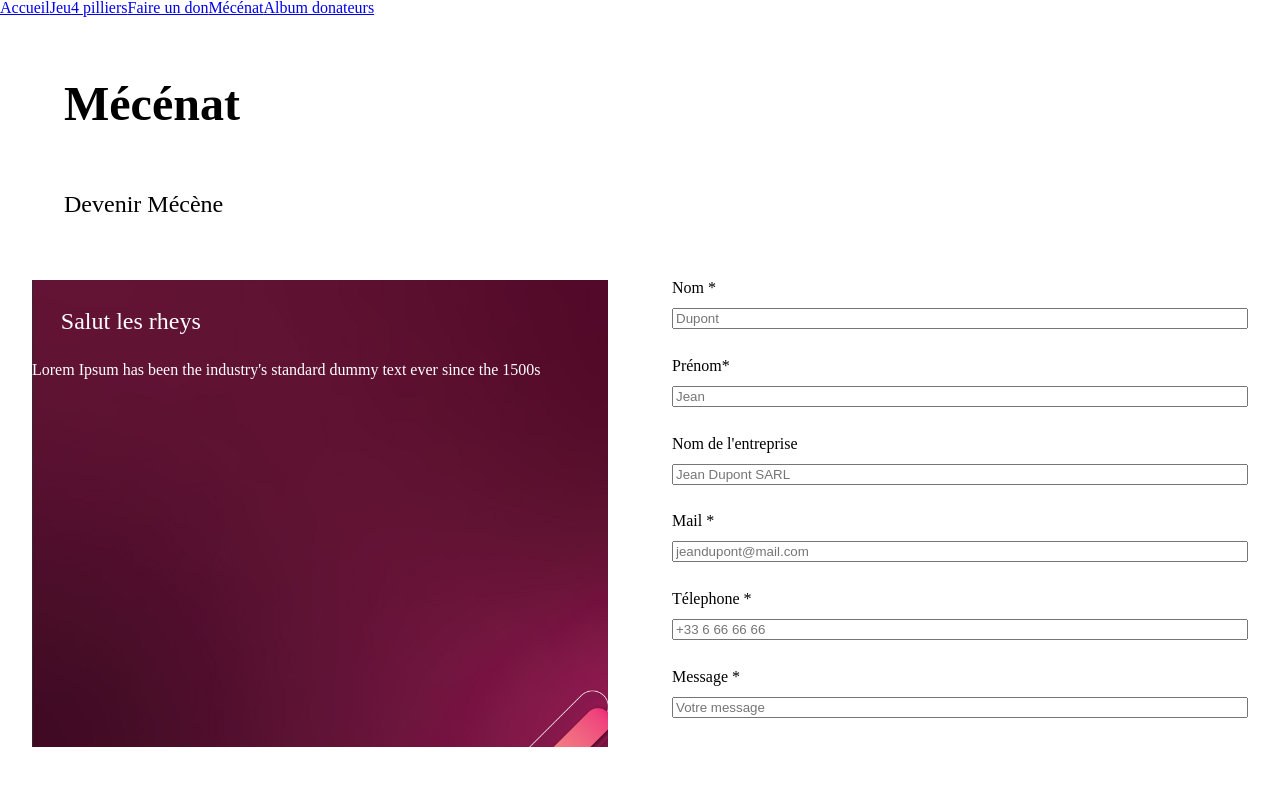
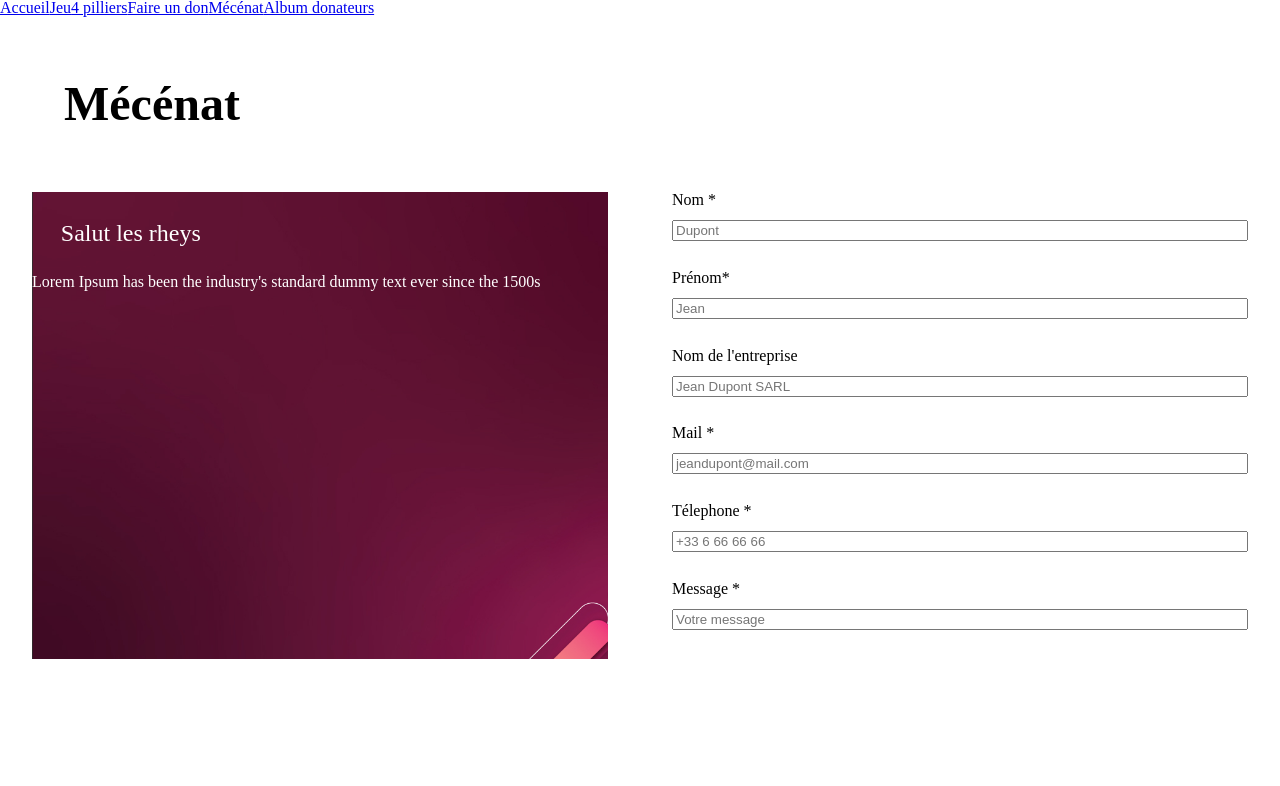
Before and after one commit to augcouec/coeurderugby, a Vue app: page /mecenat in a window 1280 px wide. Shown: the top 786 px of the page. Built offline with nearby package versions, Linux system fonts and the light colour scheme.

Commit message:
mecenat form V1

```diff
--- a/src/pages/Mecenat.vue
+++ b/src/pages/Mecenat.vue
@@ -3,7 +3,6 @@
  <h1>Mécénat</h1>
 
  <section >
-   <h2>Devenir Mécène</h2>
    <div class="formulaire">
       <div class="aside">
      <h2>Salut les rheys</h2>
```
